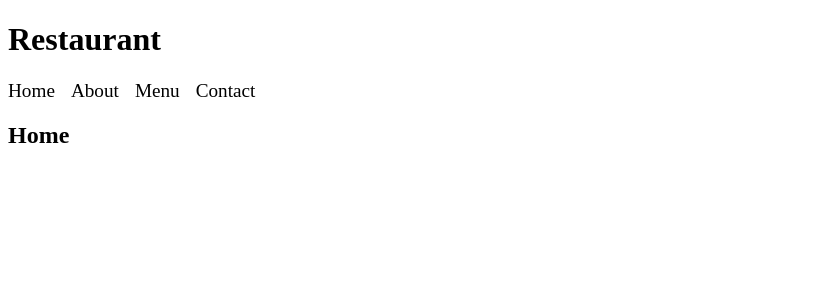
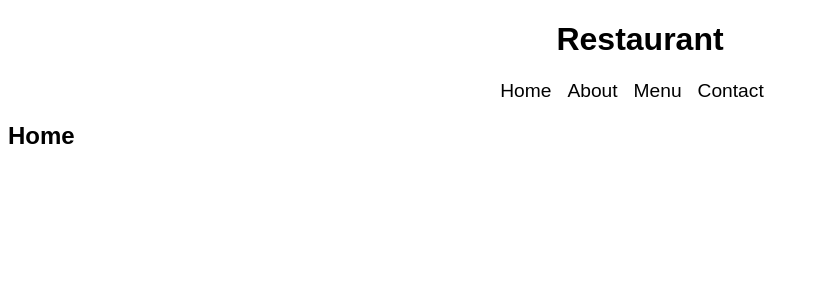
Before and after one commit to irfaan-jamarussadiq/react-restaurant, a React (Create React App) app: page / in a window 1280 px wide. Shown: the top 300 px of the page, without its empty margins (0-819 px from the left). Built offline with nearby package versions, Linux system fonts and the light colour scheme.

Commit message:
Update navigation bar component and styling
Make navigation bar component more reusable by providing the list of
pages in props sent by the parent App component.

Update style of navigation bar to center the component and highlight
links when the cursor hovers over them.

```diff
--- a/src/App.css
+++ b/src/App.css
@@ -1,3 +1,12 @@
+body {
+    font-family: 'Poppins', sans-serif;
+}
+
+/* App header */
+.App-header {
+    text-align: center;
+}
+
 /* Navigation bar */
 .nav-container {
     margin: 0 auto;
@@ -18,3 +27,61 @@
 .nav-link:hover {
     color: #333;
 }
+
+/* Contact Form */
+.form-container {
+    padding: 1rem;
+}
+
+.form-fields {
+    width: 100%;
+}
+
+.form-field, .submit-btn {
+    margin: 0.5rem 0.25rem;
+}
+
+.form-field input, .form-field textarea {
+    margin: 0.25rem 0rem;
+    padding: 0.5rem 0rem;
+    font-size: 1em;
+    width: 100%;
+}
+
+.form-field label {
+    font-size: medium;
+    font-weight: bold;
+    display: block;
+}
+
+.form-input {
+    display: block;
+}
+
+.submit-btn {
+    display: block;
+    text-align: center;
+    padding: 0.5rem 2rem;
+    margin: 1rem auto;
+    font-size: medium;
+    color: white;
+    border: none;
+    background-color: #0ea5e9;
+    cursor: pointer;
+    width: 100%;
+}
+
+/* Shadow around a container */
+.shadow-lg {
+    --tw-shadow:
+        0 10px 15px -3px rgba(0,0,0,.1),
+        0 4px 6px -4px rgba(0,0,0,.1);
+    --tw-shadow-colored:
+        0 10px 15px -3px var(--tw-shadow-color),
+        0 4px 6px -4px var(--tw-shadow-color);
+    box-shadow: 0 0 #0000,0 0 #0000, var(--tw-shadow);
+    box-shadow:
+        var(--tw-ring-offset-shadow, 0 0 #0000),
+        var(--tw-ring-shadow, 0 0 #0000),
+        var(--tw-shadow);
+}
--- a/src/App.js
+++ b/src/App.js
@@ -2,6 +2,7 @@ import './App.css'
 import {
   Routes,
   Route,
+  Outlet,
 } from 'react-router-dom'
 import Home from './components/pages/Home.js'
 import About from './components/pages/About.js'
@@ -14,14 +15,15 @@ function App() {
     <div className="App">
       <header className="App-header">
         <h1>Restaurant</h1>
-        <NavBar />
-        <Routes>
-          <Route exact path="/" element={<Home />} />
-          <Route path="/about" element={<About />} />
-          <Route path="/menu" element={<Menu />} />
-          <Route path="/contact" element={<Contact />} />
-        </Routes>
+        <NavBar pages={['About', 'Menu', 'Contact']}/>
       </header>
+      <Routes>
+        <Route path="/" element={<Home />} />
+        <Route path="/about" element={<About />} />
+        <Route path="/menu" element={<Menu />} />
+        <Route path="/contact" element={<Contact />} />
+      </Routes>
+      <Outlet />
     </div>
   )
 }
--- a/src/components/NavBar.js
+++ b/src/components/NavBar.js
@@ -1,17 +1,23 @@
-import { Link, Outlet } from 'react-router-dom'
+import { NavLink } from 'react-router-dom'
 
-function NavBar() {
+function NavBar({ pages }) {
     return (
         <div className="nav-container">
             <nav>
                 <ul className="nav-links">
-                    <Link className="nav-link" to="/">Home</Link>
-                    <Link className="nav-link" to="/about">About</Link>
-                    <Link className="nav-link" to="/menu">Menu</Link>
-                    <Link className="nav-link" to="/contact">Contact</Link>
+                    <NavLink className="nav-link" to="/">Home</NavLink>
+
+                    {pages.map(page =>
+                        <NavLink
+                            className="nav-link"
+                            key={page}
+                            to={`/${page.toLowerCase()}`}
+                        >
+                            {page}
+                        </NavLink>
+                    )}
                 </ul>
             </nav>
-            <Outlet />
         </div>
 
     )
```
